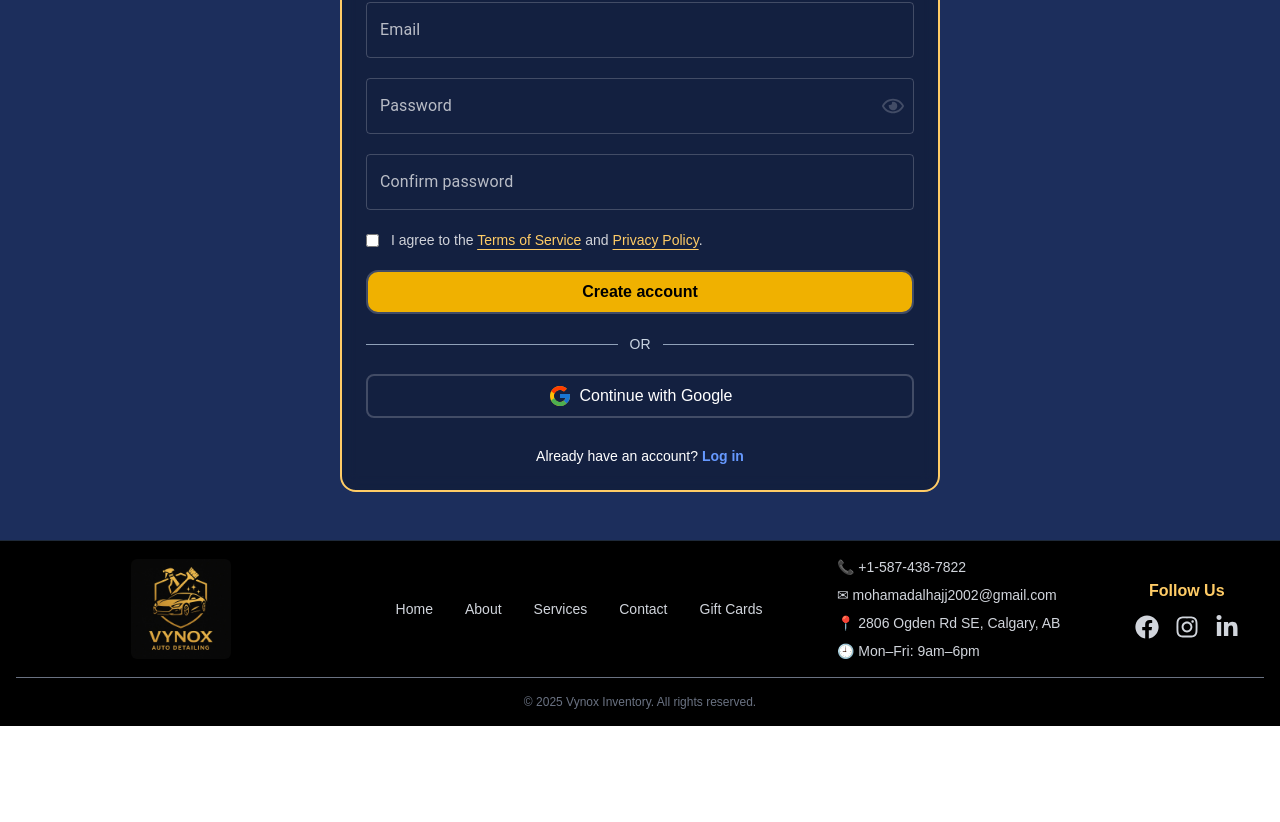
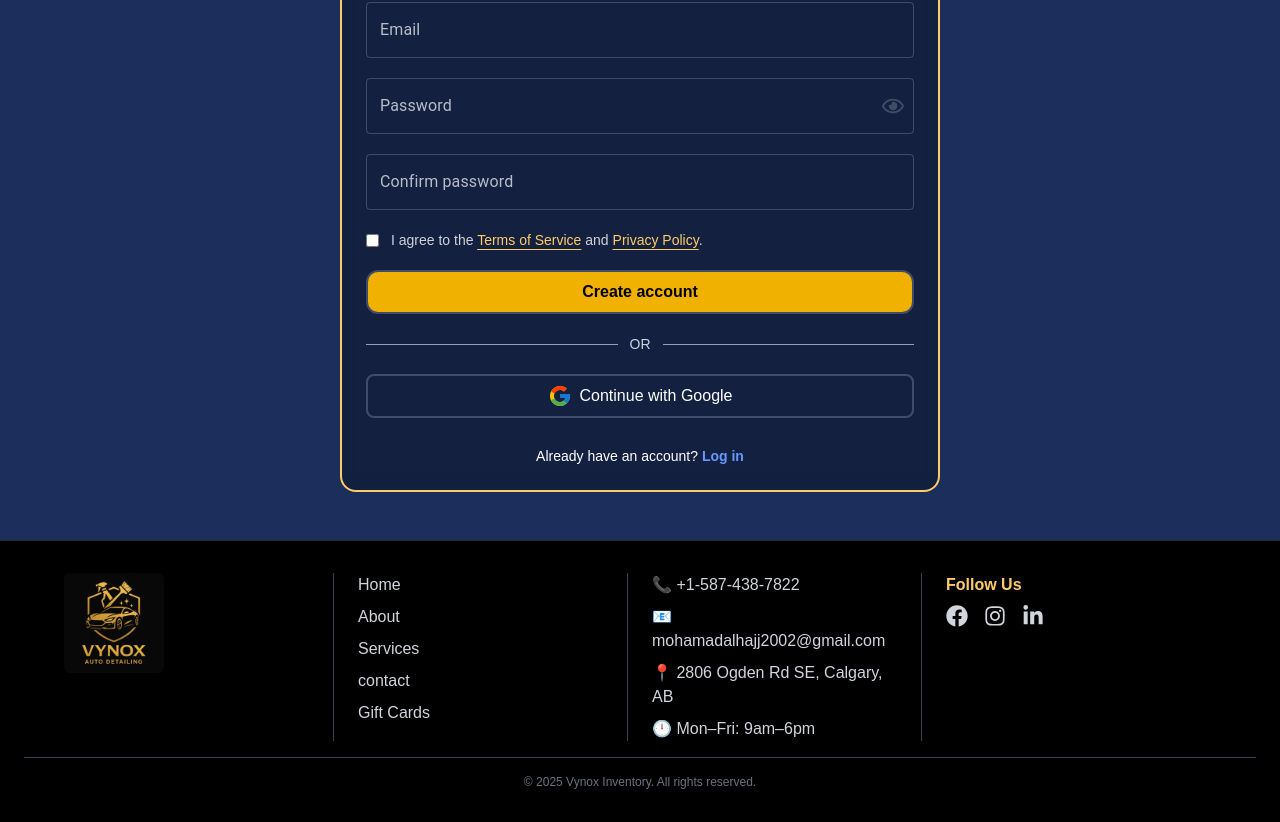
Before and after one commit to Parminder0/vynox-auto-detailing, a Next.js app: page /signup in a window 1280 px wide. Shown: the part 366-1188 px from the top of the page. Before the commit the page ends 1092 px from the top, so only its background shows below. Built offline with nearby package versions, Linux system fonts and the light colour scheme.

Commit message:
updated the signup footer style signup.js

```diff
--- a/app/signup/page.js
+++ b/app/signup/page.js
@@ -461,66 +461,99 @@ export default function SignUpPage() {
         </div>
       </main>
 
-      {/* FOOTER */}
-      <footer className="bg-black text-gray-300 p-4 border-t border-gray-800 mt-auto">
-        <div className="mx-auto flex flex-col md:flex-row justify-around items-center gap-6 md:flex-wrap">
-          <div className="flex flex-none items-center justify-center md:basis-1/2 lg:basis-1/4">
+      {/* FOOTER (4-part layout with dividers) */}
+            <footer className="bg-black text-gray-300 px-6 py-8 border-t border-gray-800">
+              <div className="max-w-6xl mx-auto grid grid-cols-1 sm:grid-cols-2 lg:grid-cols-4 gap-6 text-center lg:text-left">
+                {/* Logo */}
+                <div className="flex flex-col items-center lg:items-start border-b sm:border-b-0 sm:border-r border-gray-700 pb-4 sm:pb-0 sm:pr-6">
                   <Image
                     src="/vynoxlogo.jpg"
                     width={100}
                     height={100}
                     alt="Logo"
-              className="rounded-md shrink-0 w-[100px] h-[100px] "
+                    className="rounded-md"
                   />
                 </div>
 
-          <nav className="flex  gap-4 sm:gap-8 text-sm px-4   items-center  py-2 sm:py-0">
-            <Link href="/" className="hover:text-[#FFCC66] transition-colors hover:underline underline-offset-4">
+                {/* Navigation */}
+                <nav className="flex flex-col gap-2 border-b sm:border-b-0 sm:border-r border-gray-700 pb-4 sm:pb-0 sm:pr-6">
+                  <Link href="/" className="hover:text-[#FFCC66] hover:underline">
                     Home
                   </Link>
-            <Link href="/about" className="hover:text-[#FFCC66] transition-colors hover:underline underline-offset-4">
+                  <Link href="/about" className="hover:text-[#FFCC66] hover:underline">
                     About
                   </Link>
-            <Link href="/services" className="hover:text-[#FFCC66] transition-colors hover:underline underline-offset-4">
+                  <Link
+                    href="/services"
+                    className="hover:text-[#FFCC66] hover:underline"
+                  >
                     Services
                   </Link>
-            <Link href="/contact" className="hover:text-[#FFCC66] transition-colors hover:underline underline-offset-4">
-              Contact
+                  <Link
+                    href="/contact"
+                    className="hover:text-[#FFCC66] hover:underline"
+                  >
+                    contact
                   </Link>
-            <Link href="/giftcards" className="hover:text-[#FFCC66] transition-colors hover:underline underline-offset-4">
+                  <Link
+                    href="/giftcards"
+                    className="hover:text-[#FFCC66] hover:underline"
+                  >
                     Gift Cards
                   </Link>
                 </nav>
 
-          <div className="flex flex-col gap-2 text-sm px-4">
+                {/* Contact Info */}
+                <div className="flex flex-col gap-2 border-b sm:border-b-0 sm:border-r border-gray-700 pb-4 sm:pb-0 sm:pr-6">
                   <p>📞 +1-587-438-7822</p>
-            <Link href="mailto:mohamadalhajj2002@gmail.com" className="hover:text-[#FFCC66] transition-all hover:underline underline-offset-4">
-              ✉ mohamadalhajj2002@gmail.com
+                  <Link
+                    href="mailto:mohamadalhajj2002@gmail.com"
+                    className="hover:text-[#FFCC66] hover:underline"
+                  >
+                    📧 mohamadalhajj2002@gmail.com
                   </Link>
-            <Link href="https://maps.app.goo.gl/fPGxCvfNLQTd28wRA" target="_blank" className="hover:text-[#FFCC66] transition-all hover:underline underline-offset-4">
+                  <Link
+                    href="https://maps.app.goo.gl/fPGxCvfNLQTd28wRA"
+                    target="_blank"
+                    className="hover:text-[#FFCC66] hover:underline"
+                  >
                     📍 2806 Ogden Rd SE, Calgary, AB
                   </Link>
-            <p>🕘 Mon–Fri: 9am–6pm</p>
+                  <p>🕛 Mon–Fri: 9am–6pm</p>
                 </div>
 
-          <div className="flex flex-col gap-2 px-4">
-            <h4 className="text-[#FFCC66] font-semibold mb-1 text-center">Follow Us</h4>
+                {/* Social Links */}
+                <div className="flex flex-col items-center lg:items-start gap-2">
+                  <h4 className="text-[#FFCC66] font-semibold">Follow Us</h4>
                   <div className="flex gap-4 text-lg">
-              <a href="https://www.facebook.com/share/1AoCRMNVMC/?mibextid=wwXIfr" target="_blank" className="hover:text-[#FFCC66] transition-colors ">
-                <FaFacebook size={24} />
+                    <a
+                      href="https://facebook.com"
+                      target="_blank"
+                      className="hover:text-[#FFCC66]"
+                    >
+                      <FaFacebook size={22} />
                     </a>
-              <a href="https://www.instagram.com/vynoxautodetailing?igsh=aWpxY2hqNjdweWQx" target="_blank" className="hover:text-[#FFCC66] transition-colors">
-                <FaInstagram size={24} />
+                    <a
+                      href="https://instagram.com"
+                      target="_blank"
+                      className="hover:text-[#FFCC66]"
+                    >
+                      <FaInstagram size={22} />
                     </a>
-              <a href="#" target="_blank" className="hover:text-[#FFCC66] transition-colors">
-                <FaLinkedinIn size={24} />
+                    <a
+                      href="https://linkedin.com"
+                      target="_blank"
+                      className="hover:text-[#FFCC66]"
+                    >
+                      <FaLinkedinIn size={22} />
                     </a>
                   </div>
                 </div>
               </div>
 
-        <hr className=" border-gray-500  my-4" />
-        <p className="text-xs text-gray-500 text-center ">
+              {/* Bottom note */}
+              <hr className="border-gray-700 my-4" />
+              <p className="text-xs text-gray-500 text-center">
                 &copy; {new Date().getFullYear()} Vynox Inventory. All rights reserved.
               </p>
             </footer>
```
Lines whose indentation alone changed are shown as unchanged.
